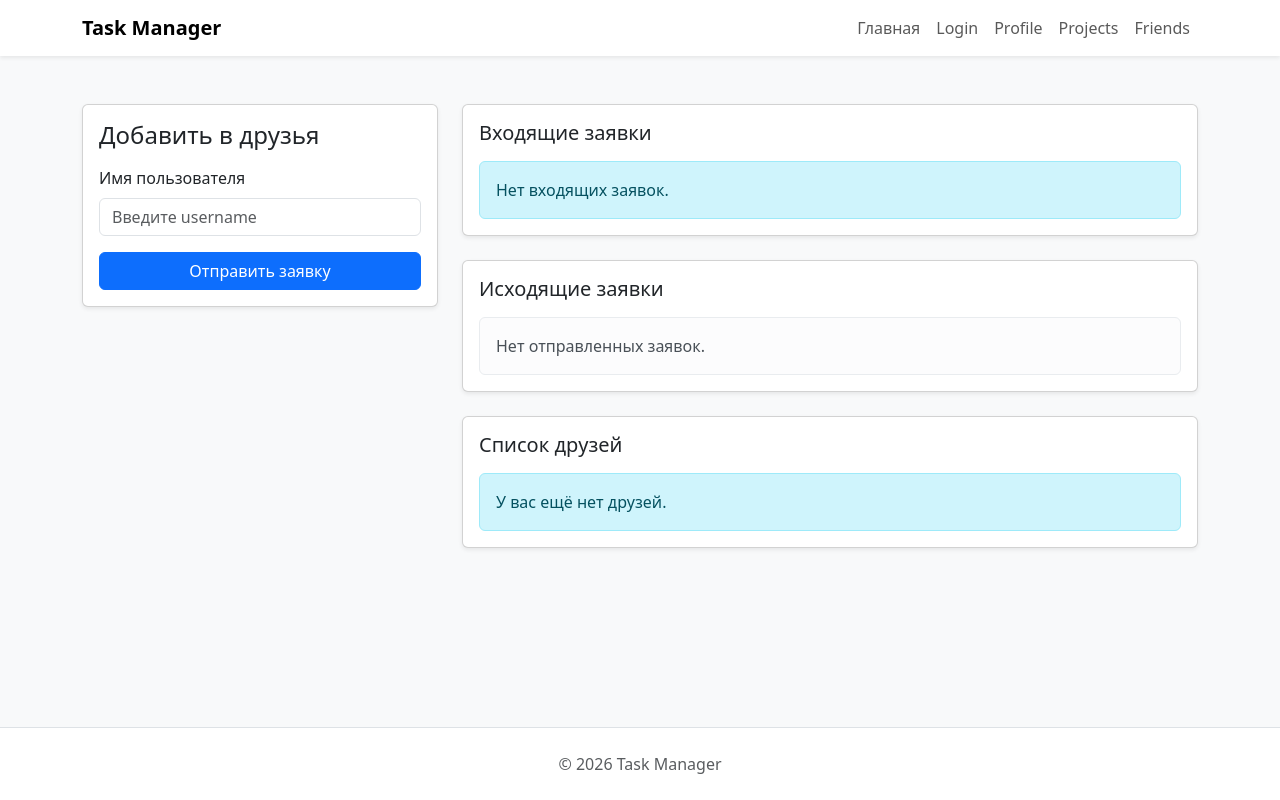
After one commit to AndrewBayzan/Task-Manager, a FastAPI app: template templates/friends.html in a window 1280 px wide. The commit adds this page. Run offline with FastAPI, Linux system fonts and the light colour scheme; the template is opened without the code that fills it, so the values that code supplies are empty.

Commit message:
Friendships features added

```diff
--- a/db.py
+++ b/db.py
@@ -1,7 +1,7 @@
 from sqlalchemy import create_engine
 from sqlalchemy.orm import sessionmaker, Session
 from config import DB_URL
-from models import User, Task, Project, UserProject, RoleEnum
+from models import User, Task, Project, UserProject, RoleEnum, Friendship
 
 
 engine = create_engine(DB_URL)
@@ -10,6 +10,8 @@ SessionLocal = sessionmaker(bind=engine)
 
 session = SessionLocal()
 
+
+
 def get_db():
     db = SessionLocal()
 
--- a/main.py
+++ b/main.py
@@ -5,6 +5,7 @@ from routers.home import router as home_router
 from routers.register import router as auth_router
 from routers.login import router as login_router
 from routers.project import router as project_router
+from routers.friends import router as friends_router
 
 app = FastAPI()
 
@@ -12,6 +13,7 @@ app.include_router(home_router)
 app.include_router(auth_router)
 app.include_router(login_router)
 app.include_router(project_router)
+app.include_router(friends_router)
 
 # Base.metadata.drop_all(engine)
 Base.metadata.create_all(engine)
--- a/templates/base.html
+++ b/templates/base.html
@@ -50,6 +50,9 @@
                     <li class="nav-item">
                         <a class="nav-link" href="/projects">Projects</a>
                     </li>
+                    <li class="nav-item">
+                        <a class="nav-link" href="/friends">Friends</a>
+                    </li>
                 </ul>
             </div>
         </div>
--- /dev/null
+++ b/templates/friends.html
@@ -0,0 +1,102 @@
+{% extends "base.html" %}
+
+{% block title %}Друзья{% endblock %}
+
+{% block content %}
+<div class="row g-4">
+    <div class="col-lg-4">
+        <div class="card shadow-sm">
+            <div class="card-body">
+                <h1 class="h4 mb-3">Добавить в друзья</h1>
+                <form method="post" action="/friends/friend_invite">
+                    <div class="mb-3">
+                        <label for="friend_username" class="form-label">Имя пользователя</label>
+                        <input type="text" class="form-control" id="friend_username" name="friend_username" placeholder="Введите username" required>
+                    </div>
+                    <button type="submit" class="btn btn-primary w-100">Отправить заявку</button>
+                </form>
+            </div>
+        </div>
+    </div>
+
+    <div class="col-lg-8">
+        <div class="card shadow-sm mb-4">
+            <div class="card-body">
+                <h2 class="h5 mb-3">Входящие заявки</h2>
+                {% if incoming_requests %}
+                    <div class="list-group">
+                        {% for item in incoming_requests %}
+                            <div class="list-group-item d-flex justify-content-between align-items-center">
+                                <div>
+                                    <div class="fw-semibold">{{ item.user.username }}</div>
+                                    <small class="text-muted">ID: {{ item.user.id }}</small>
+                                </div>
+                                <div class="d-flex gap-2">
+                                    <form method="post" action="/friends/accept">
+                                        <input type="hidden" name="friendship_id" value="{{ item.friendship.id }}">
+                                        <button class="btn btn-success btn-sm" type="submit">Принять</button>
+                                    </form>
+                                    <form method="post" action="/friends/reject">
+                                        <input type="hidden" name="friendship_id" value="{{ item.friendship.id }}">
+                                        <button class="btn btn-outline-danger btn-sm" type="submit">Отклонить</button>
+                                    </form>
+                                </div>
+                            </div>
+                        {% endfor %}
+                    </div>
+                {% else %}
+                    <div class="alert alert-info mb-0" role="alert">
+                        Нет входящих заявок.
+                    </div>
+                {% endif %}
+            </div>
+        </div>
+
+        <div class="card shadow-sm mb-4">
+            <div class="card-body">
+                <h2 class="h5 mb-3">Исходящие заявки</h2>
+                {% if outgoing_requests %}
+                    <div class="list-group">
+                        {% for item in outgoing_requests %}
+                            <div class="list-group-item d-flex justify-content-between align-items-center">
+                                <div>
+                                    <div class="fw-semibold">{{ item.user.username }}</div>
+                                    <small class="text-muted">ID: {{ item.user.id }}</small>
+                                </div>
+                                <span class="badge bg-secondary rounded-pill">Ожидает</span>
+                            </div>
+                        {% endfor %}
+                    </div>
+                {% else %}
+                    <div class="alert alert-light mb-0" role="alert">
+                        Нет отправленных заявок.
+                    </div>
+                {% endif %}
+            </div>
+        </div>
+
+        <div class="card shadow-sm">
+            <div class="card-body">
+                <h2 class="h5 mb-3">Список друзей</h2>
+                {% if friends %}
+                    <div class="list-group">
+                        {% for item in friends %}
+                            <div class="list-group-item d-flex justify-content-between align-items-center">
+                                <div>
+                                    <div class="fw-semibold">{{ item.user.username }}</div>
+                                    <small class="text-muted">ID: {{ item.user.id }}</small>
+                                </div>
+                                <span class="badge bg-primary rounded-pill">Друг</span>
+                            </div>
+                        {% endfor %}
+                    </div>
+                {% else %}
+                    <div class="alert alert-info mb-0" role="alert">
+                        У вас ещё нет друзей.
+                    </div>
+                {% endif %}
+            </div>
+        </div>
+    </div>
+</div>
+{% endblock %}
```
Also changed, not shown: routers/friends.py (added, +145 -0 lines).
